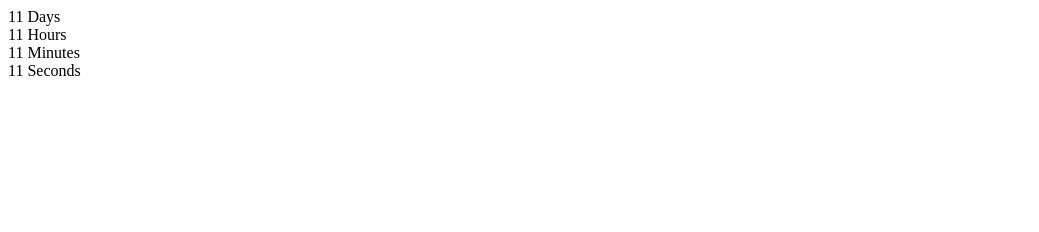
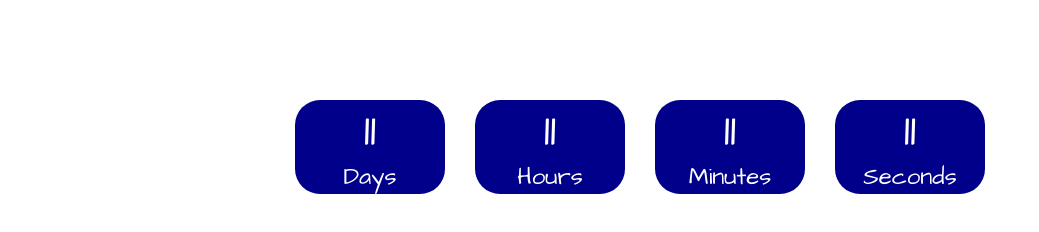
Before and after one commit to AleksMkm/goit-js-hw-11-timer, a website built with Parcel: page src/index.html in a window 1280 px wide. Shown: the whole page, without its empty margins (0-1039 px from the left). Built offline with nearby package versions, Linux system fonts and the light colour scheme.

Commit message:
adds styles

```diff
--- a/src/index.html
+++ b/src/index.html
@@ -3,7 +3,23 @@
   <head>
     <meta charset="UTF-8" />
     <meta name="viewport" content="width=device-width, initial-scale=1.0" />
-    <title>Document</title>
+    <title>Timer</title>
+    <link
+      rel="stylesheet"
+      href="https://cdnjs.cloudflare.com/ajax/libs/normalize/8.0.1/normalize.min.css"
+      integrity="sha512-NhSC1YmyruXifcj/KFRWoC561YpHpc5Jtzgvbuzx5VozKpWvQ+4nXhPdFgmx8xqexRcpAglTj9sIBWINXa8x5w=="
+      crossorigin="anonymous"
+    />
+    <link
+      rel="stylesheet"
+      href="https://cdn.jsdelivr.net/npm/bootstrap@4.5.3/dist/css/bootstrap.min.css"
+      integrity="sha384-TX8t27EcRE3e/ihU7zmQxVncDAy5uIKz4rEkgIXeMed4M0jlfIDPvg6uqKI2xXr2"
+      crossorigin="anonymous"
+    />
+    <link
+      href="https://fonts.googleapis.com/css2?family=Architects+Daughter&display=swap"
+      rel="stylesheet"
+    />
   </head>
   <body>
     <div class="timer" id="timer-1">
--- a/src/index.js
+++ b/src/index.js
@@ -1,3 +1,5 @@
+import './main.css';
+
 // new CountdownTimer({
 //   selector: '#timer-1',
 //   targetDate: new Date('Jul 17, 2019'),
--- /dev/null
+++ b/src/main.css
@@ -0,0 +1,33 @@
+.timer {
+  display: flex;
+  justify-content: center;
+
+  padding: 100px 0 100px 0;
+}
+
+.field:not(:last-child) {
+  margin-right: 30px;
+}
+
+.field {
+  display: flex;
+  flex-direction: column;
+  align-items: center;
+
+  width: 150px;
+
+  background-color: darkblue;
+  border-radius: 25px;
+
+  color: white;
+  font-family: 'Architects Daughter', cursive;
+  line-height: 1.3;
+}
+
+.value {
+  font-size: 48px;
+}
+
+.label {
+  font-size: 24px;
+}
```
